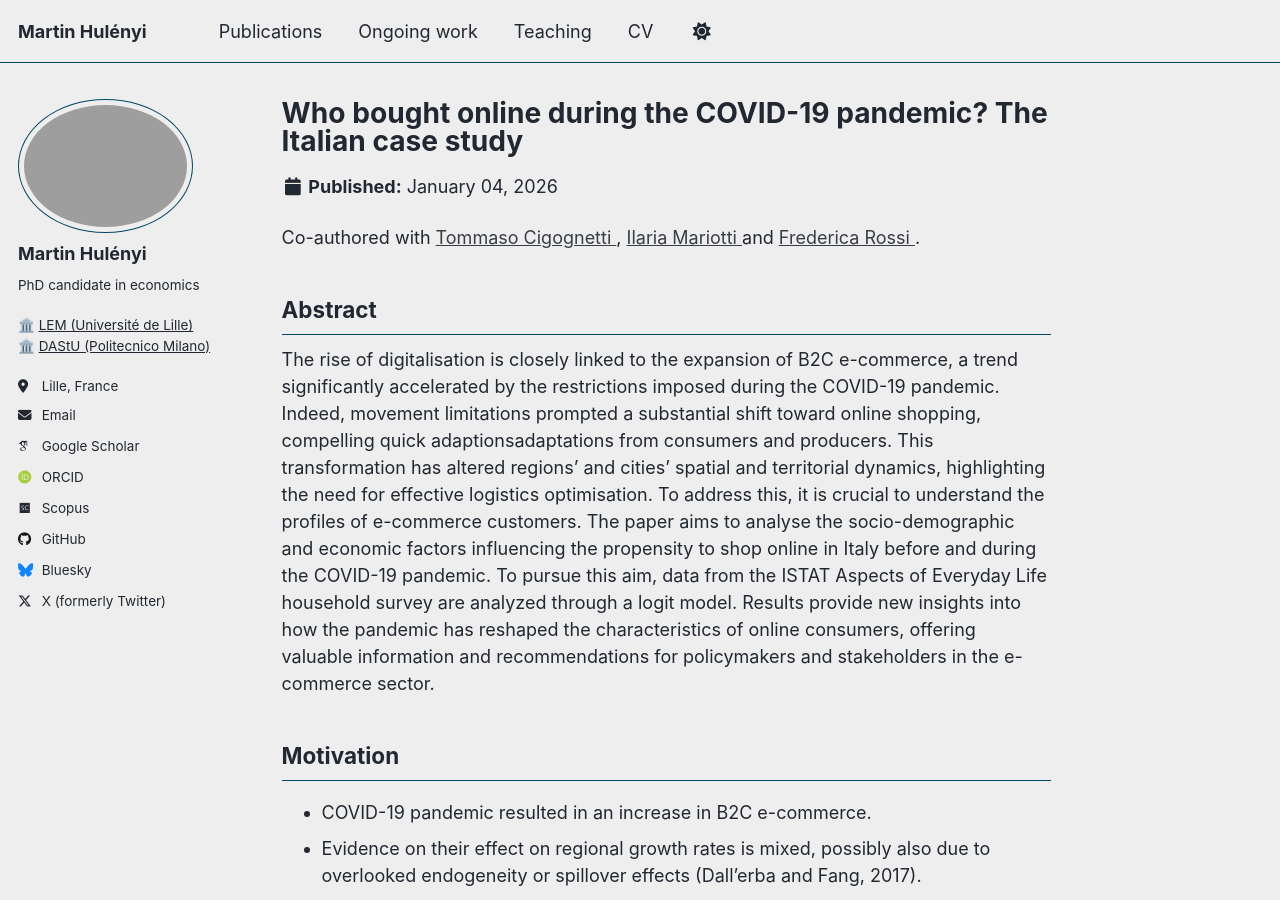
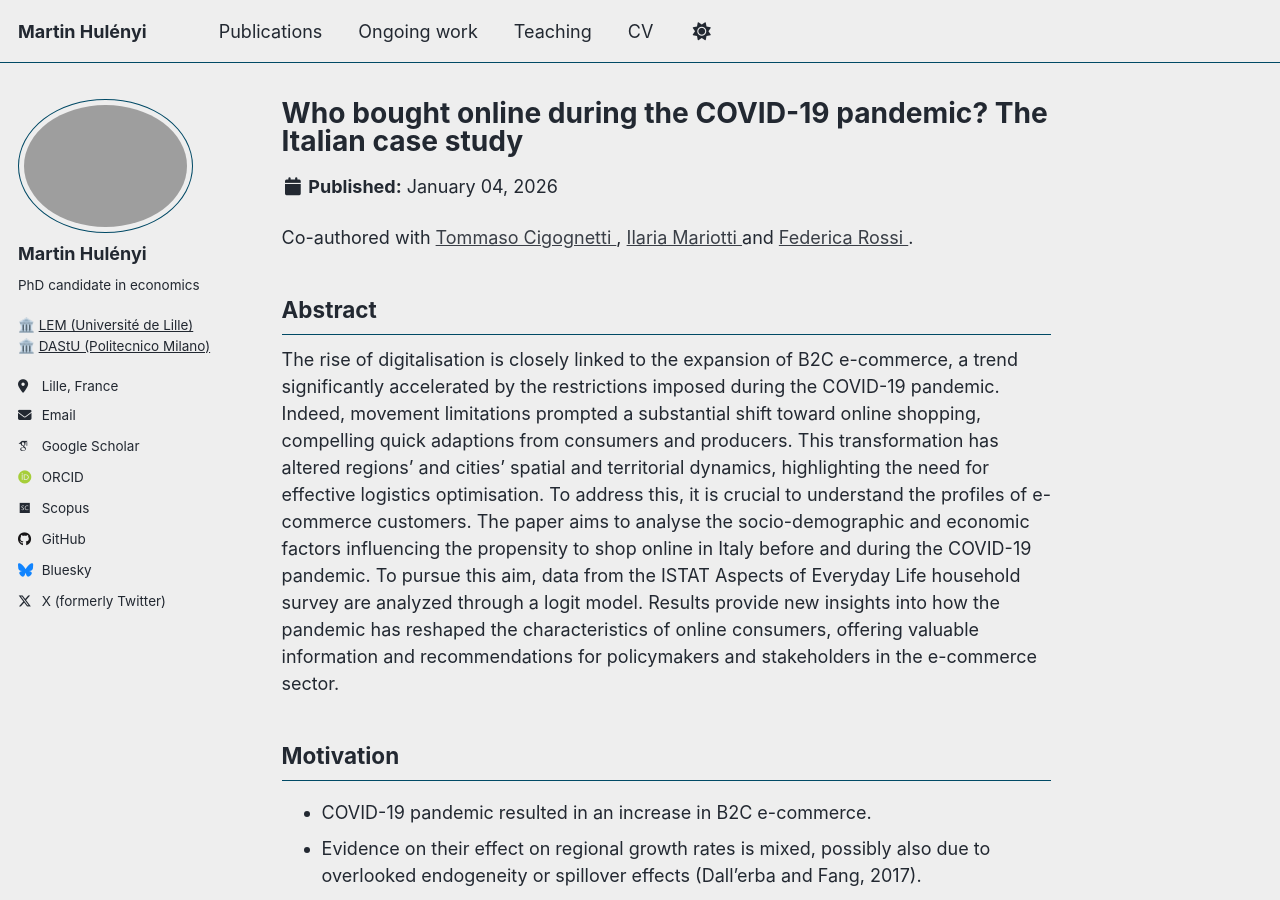
Before and after one commit to martinhulenyi/martinhulenyi.github.io, a Jekyll site: the page built from _ongoing_work/03_e-commerce_profile.md, in a window 1280 px wide and 900 px high. Built offline with Jekyll 4.4.1, drawn with Linux system fonts in a browser that asks for light colours; some web fonts are replaced; a script that is not in the unit is left out.

Commit message:
Update 03_e-commerce_profile.md

```diff
--- a/_ongoing_work/03_e-commerce_profile.md
+++ b/_ongoing_work/03_e-commerce_profile.md
@@ -9,11 +9,11 @@ permalink: /publication/e-commerce_profile/
 #bibtexurl: "https://raw.githubusercontent.com/martinhulenyi/martinhulenyi.github.io/master/files/fidrmuc_et_al_2023.bib"
 
 # Shows on the publications OVERVIEW only:
-excerpt: "The rise of digitalisation is closely linked to the expansion of B2C e-commerce, a trend significantly accelerated by the restrictions imposed during the COVID-19 pandemic. Indeed, movement limitations prompted a substantial shift toward online shopping, compelling quick adaptionsadaptations from consumers and producers. This transformation has altered regions' and cities' spatial and territorial dynamics, highlighting the need for effective logistics optimisation. To address this, it is crucial to understand the profiles of e-commerce customers. The paper aims to analyse the socio-demographic and economic factors influencing the propensity to shop online in Italy before and during the COVID-19 pandemic. To pursue this aim, data from the ISTAT Aspects of Everyday Life household survey are analyzed through a logit model. Results provide new insights into how the pandemic has reshaped the characteristics of online consumers, offering valuable information and recommendations for policymakers and stakeholders in the e-commerce sector."
+excerpt: "The rise of digitalisation is closely linked to the expansion of B2C e-commerce, a trend significantly accelerated by the restrictions imposed during the COVID-19 pandemic. Indeed, movement limitations prompted a substantial shift toward online shopping, compelling quick adaptions from consumers and producers. This transformation has altered regions' and cities' spatial and territorial dynamics, highlighting the need for effective logistics optimisation. To address this, it is crucial to understand the profiles of e-commerce customers. The paper aims to analyse the socio-demographic and economic factors influencing the propensity to shop online in Italy before and during the COVID-19 pandemic. To pursue this aim, data from the ISTAT Aspects of Everyday Life household survey are analyzed through a logit model. Results provide new insights into how the pandemic has reshaped the characteristics of online consumers, offering valuable information and recommendations for policymakers and stakeholders in the e-commerce sector."
 ---
-Co-authored with <a href="https://scholar.google.com/citations?user=Nnirhs0AAAAJ&hl=it" target="_blank" rel="noopener"> Tommaso Cigognetti </a>, <a href="https://scholar.google.com/citations?user=gFVR6jAAAAAJ&hl=it&oi=ao" target="_blank" rel="noopener"> Ilaria Mariotti </a>   and <a href="https://scholar.google.com/citations?user=V7OKfOUAAAAJ&hl=it&oi=sra" target="_blank" rel="noopener"> Frederica Rossi </a>.
+Co-authored with <a href="https://scholar.google.com/citations?user=Nnirhs0AAAAJ&hl=it" target="_blank" rel="noopener"> Tommaso Cigognetti </a>, <a href="https://scholar.google.com/citations?user=gFVR6jAAAAAJ&hl=it&oi=ao" target="_blank" rel="noopener"> Ilaria Mariotti </a>   and <a href="https://scholar.google.com/citations?user=V7OKfOUAAAAJ&hl=it&oi=sra" target="_blank" rel="noopener"> Federica Rossi </a>.
 ## Abstract
-The rise of digitalisation is closely linked to the expansion of B2C e-commerce, a trend significantly accelerated by the restrictions imposed during the COVID-19 pandemic. Indeed, movement limitations prompted a substantial shift toward online shopping, compelling quick adaptionsadaptations from consumers and producers. This transformation has altered regions' and cities' spatial and territorial dynamics, highlighting the need for effective logistics optimisation. To address this, it is crucial to understand the profiles of e-commerce customers. The paper aims to analyse the socio-demographic and economic factors influencing the propensity to shop online in Italy before and during the COVID-19 pandemic. To pursue this aim, data from the ISTAT Aspects of Everyday Life household survey are analyzed through a logit model. Results provide new insights into how the pandemic has reshaped the characteristics of online consumers, offering valuable information and recommendations for policymakers and stakeholders in the e-commerce sector.
+The rise of digitalisation is closely linked to the expansion of B2C e-commerce, a trend significantly accelerated by the restrictions imposed during the COVID-19 pandemic. Indeed, movement limitations prompted a substantial shift toward online shopping, compelling quick adaptions from consumers and producers. This transformation has altered regions' and cities' spatial and territorial dynamics, highlighting the need for effective logistics optimisation. To address this, it is crucial to understand the profiles of e-commerce customers. The paper aims to analyse the socio-demographic and economic factors influencing the propensity to shop online in Italy before and during the COVID-19 pandemic. To pursue this aim, data from the ISTAT Aspects of Everyday Life household survey are analyzed through a logit model. Results provide new insights into how the pandemic has reshaped the characteristics of online consumers, offering valuable information and recommendations for policymakers and stakeholders in the e-commerce sector.
 
 ## Motivation
 - COVID-19 pandemic resulted in an increase in B2C e-commerce.
```
